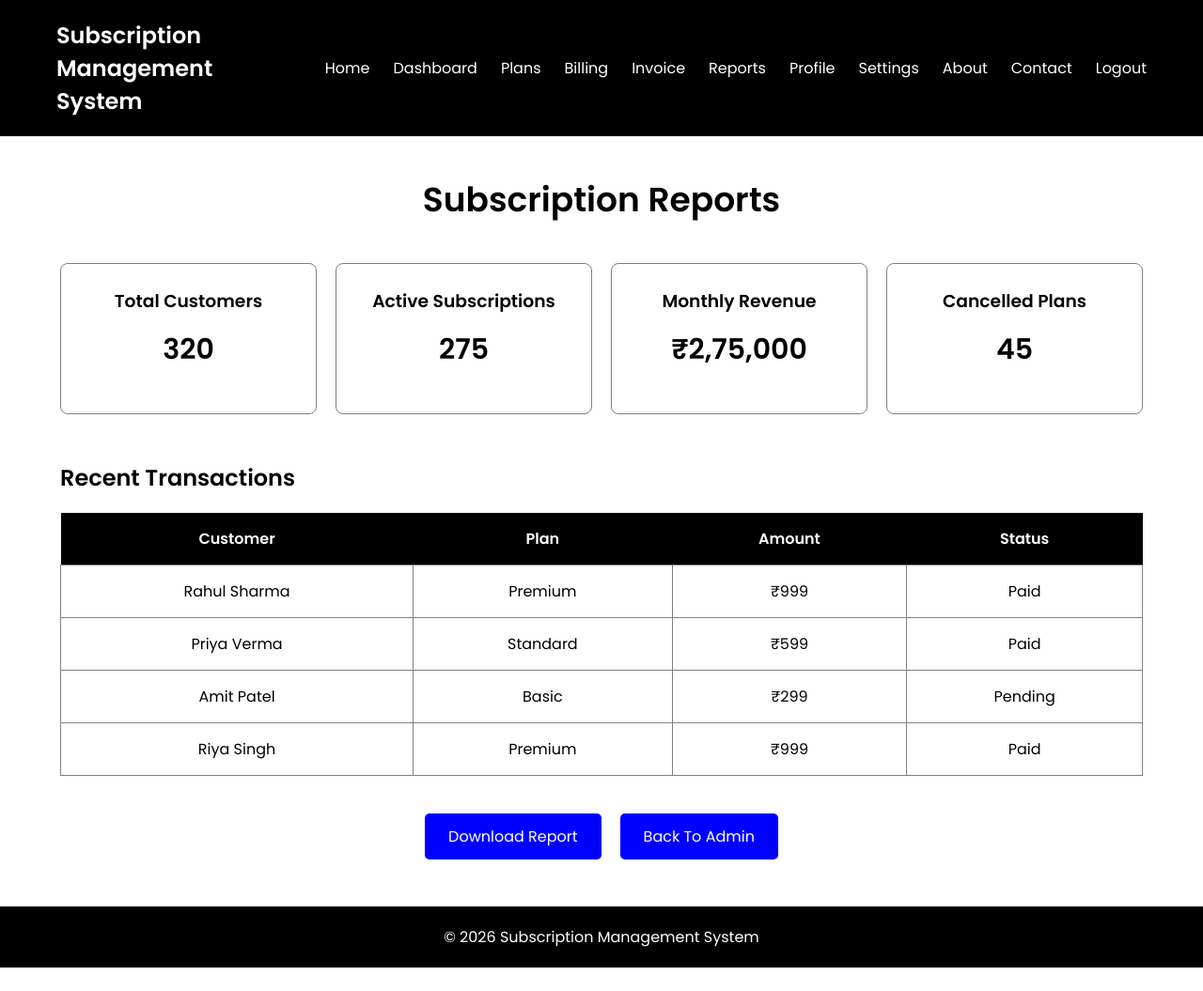
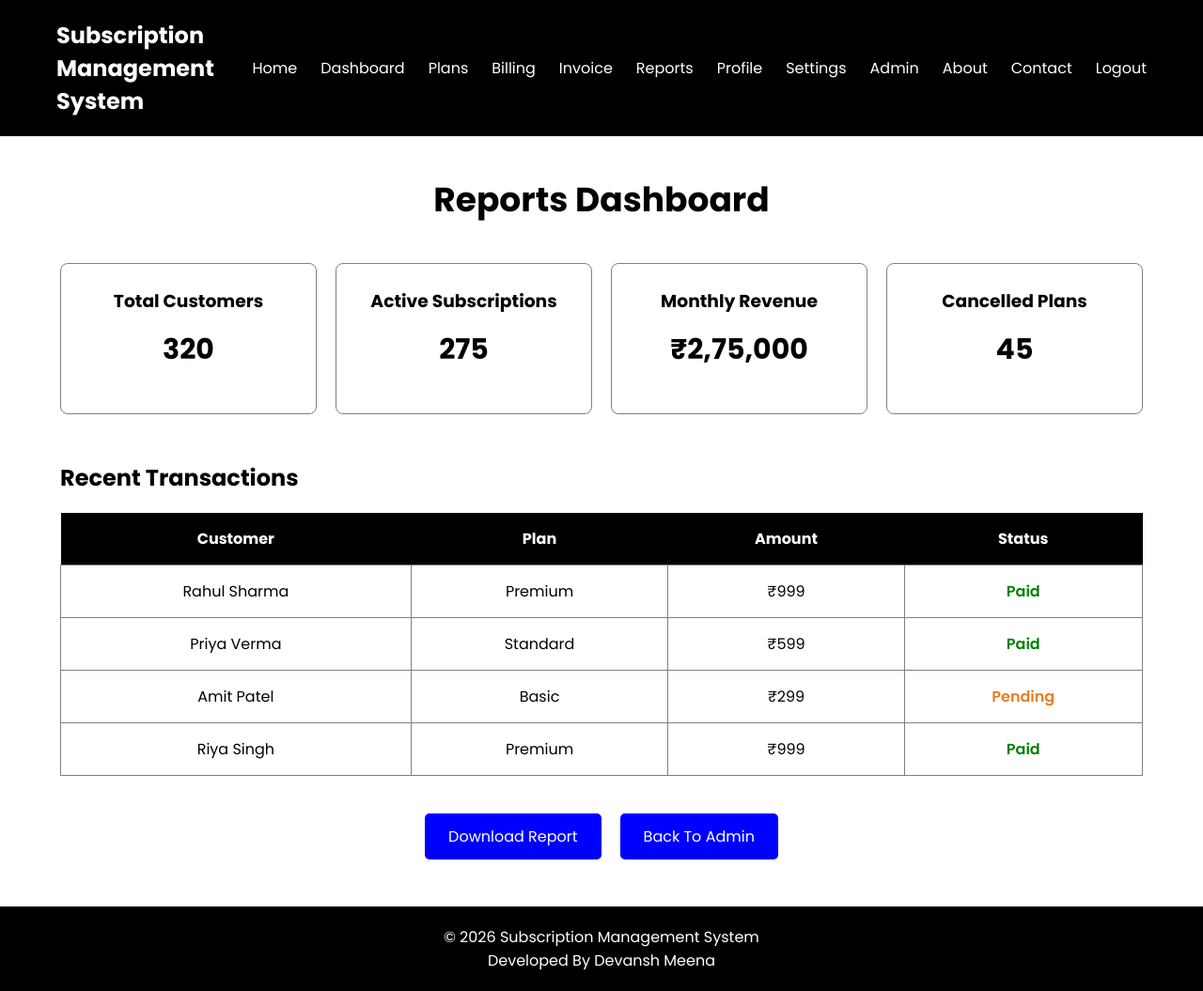
Before and after one commit to devanshmeena422/SMS-Project, a website: page Subscription Management System/FRONTEND/reports.html in a window 1280 px wide. Shown: the whole page at 94% size. Before the commit the page ends 1030 px from the top, so only its background shows below. Drawn offline with Linux system fonts and the light colour scheme.

Commit message:
Enhance reports page; update title, improve layout, and add developer credit in footer

```diff
--- a/Subscription Management System/FRONTEND/reports.html
+++ b/Subscription Management System/FRONTEND/reports.html
@@ -4,15 +4,23 @@
 <meta charset="UTF-8">
 <meta name="viewport" content="width=device-width, initial-scale=1.0">
 <title>Reports | Subscription Management System</title>
+
 <link rel="stylesheet" href="css/reports.css">
-<link href="https://fonts.googleapis.com/css2?family=Poppins:wght@300;400;500;600&display=swap" rel="stylesheet">
+
+<link href="https://fonts.googleapis.com/css2?family=Poppins:wght@300;400;500;600;700&display=swap" rel="stylesheet">
+
 </head>
+
 <body>
 
 <header>
+
 <nav>
+
 <h2>Subscription Management System</h2>
+
 <ul>
+
 <li><a href="index.html">Home</a></li>
 <li><a href="dashboard.html">Dashboard</a></li>
 <li><a href="plans.html">Plans</a></li>
@@ -21,37 +29,53 @@
 <li><a href="reports.html">Reports</a></li>
 <li><a href="profile.html">Profile</a></li>
 <li><a href="settings.html">Settings</a></li>
+<li><a href="admin.html">Admin</a></li>
 <li><a href="about.html">About</a></li>
 <li><a href="contact.html">Contact</a></li>
 <li><a href="login.html">Logout</a></li>
+
 </ul>
+
 </nav>
+
 </header>
 
 <section class="reports">
 
-<h1>Subscription Reports</h1>
+<h1>Reports Dashboard</h1>
 
 <div class="cards">
 
 <div class="card">
+
 <h3>Total Customers</h3>
+
 <h2>320</h2>
+
 </div>
 
 <div class="card">
+
 <h3>Active Subscriptions</h3>
+
 <h2>275</h2>
+
 </div>
 
 <div class="card">
+
 <h3>Monthly Revenue</h3>
+
 <h2>₹2,75,000</h2>
+
 </div>
 
 <div class="card">
+
 <h3>Cancelled Plans</h3>
+
 <h2>45</h2>
+
 </div>
 
 </div>
@@ -61,47 +85,80 @@
 <table>
 
 <tr>
+
 <th>Customer</th>
+
 <th>Plan</th>
+
 <th>Amount</th>
+
 <th>Status</th>
+
 </tr>
 
 <tr>
+
 <td>Rahul Sharma</td>
+
 <td>Premium</td>
+
 <td>₹999</td>
-<td>Paid</td>
+
+<td style="color:green;font-weight:600;">Paid</td>
+
 </tr>
 
 <tr>
+
 <td>Priya Verma</td>
+
 <td>Standard</td>
+
 <td>₹599</td>
-<td>Paid</td>
+
+<td style="color:green;font-weight:600;">Paid</td>
+
 </tr>
 
 <tr>
+
 <td>Amit Patel</td>
+
 <td>Basic</td>
+
 <td>₹299</td>
-<td>Pending</td>
+
+<td style="color:#e67e22;font-weight:600;">Pending</td>
+
 </tr>
 
 <tr>
+
 <td>Riya Singh</td>
+
 <td>Premium</td>
+
 <td>₹999</td>
-<td>Paid</td>
+
+<td style="color:green;font-weight:600;">Paid</td>
+
 </tr>
 
 </table>
 
 <div class="buttons">
 
-<button id="downloadReport">Download Report</button>
+<button id="downloadReport">
 
-<button id="adminPage">Back To Admin</button>
+Download Report
+
+</button>
+
+<button id="adminPage">
+
+Back To Admin
+
+</button>
 
 </div>
 
@@ -111,6 +168,8 @@
 
 <p>© 2026 Subscription Management System</p>
 
+<p>Developed By Devansh Meena</p>
+
 </footer>
 
 <script src="js/reports.js"></script>
```
Lines whose indentation alone changed are shown as unchanged.
